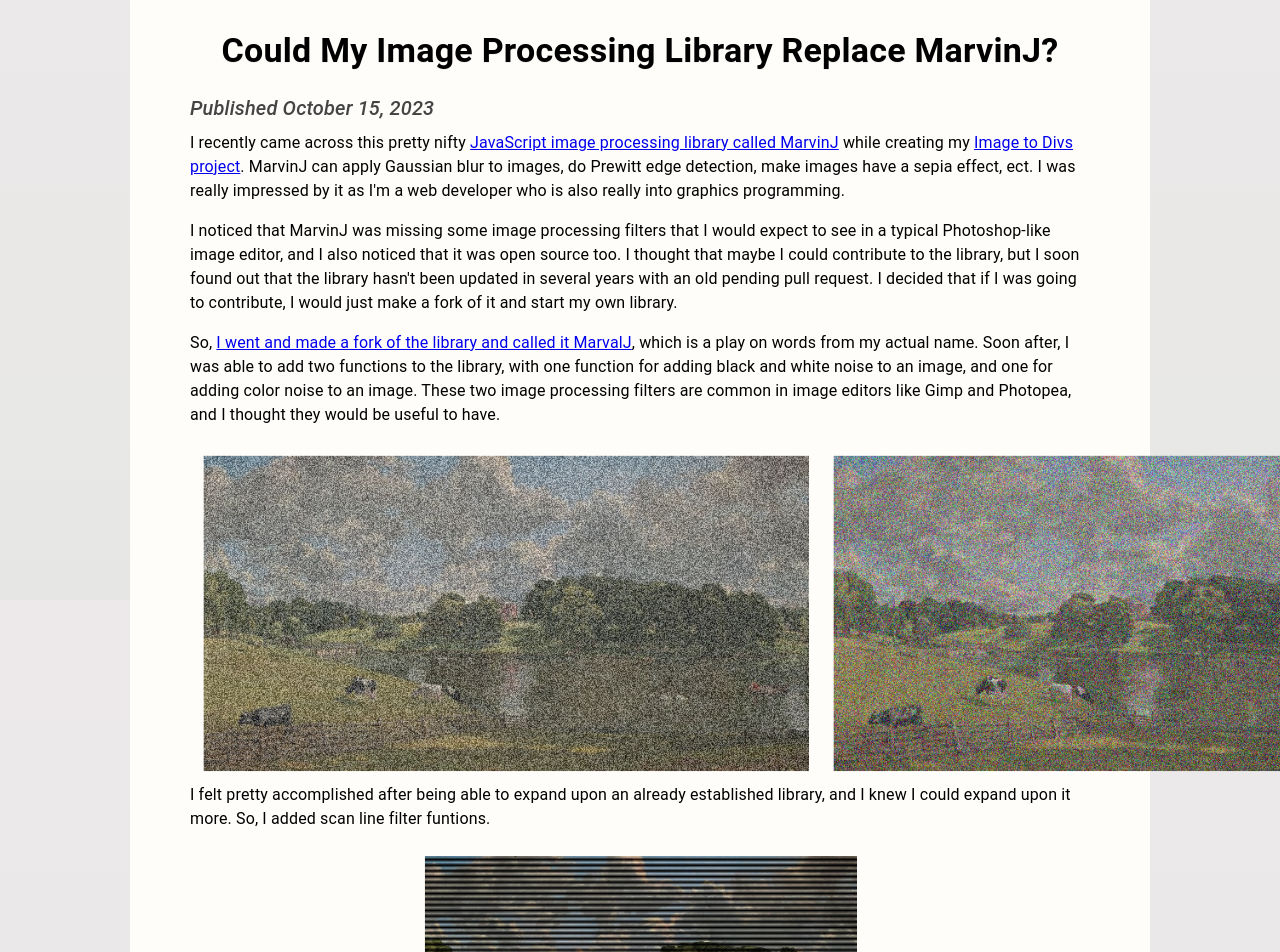
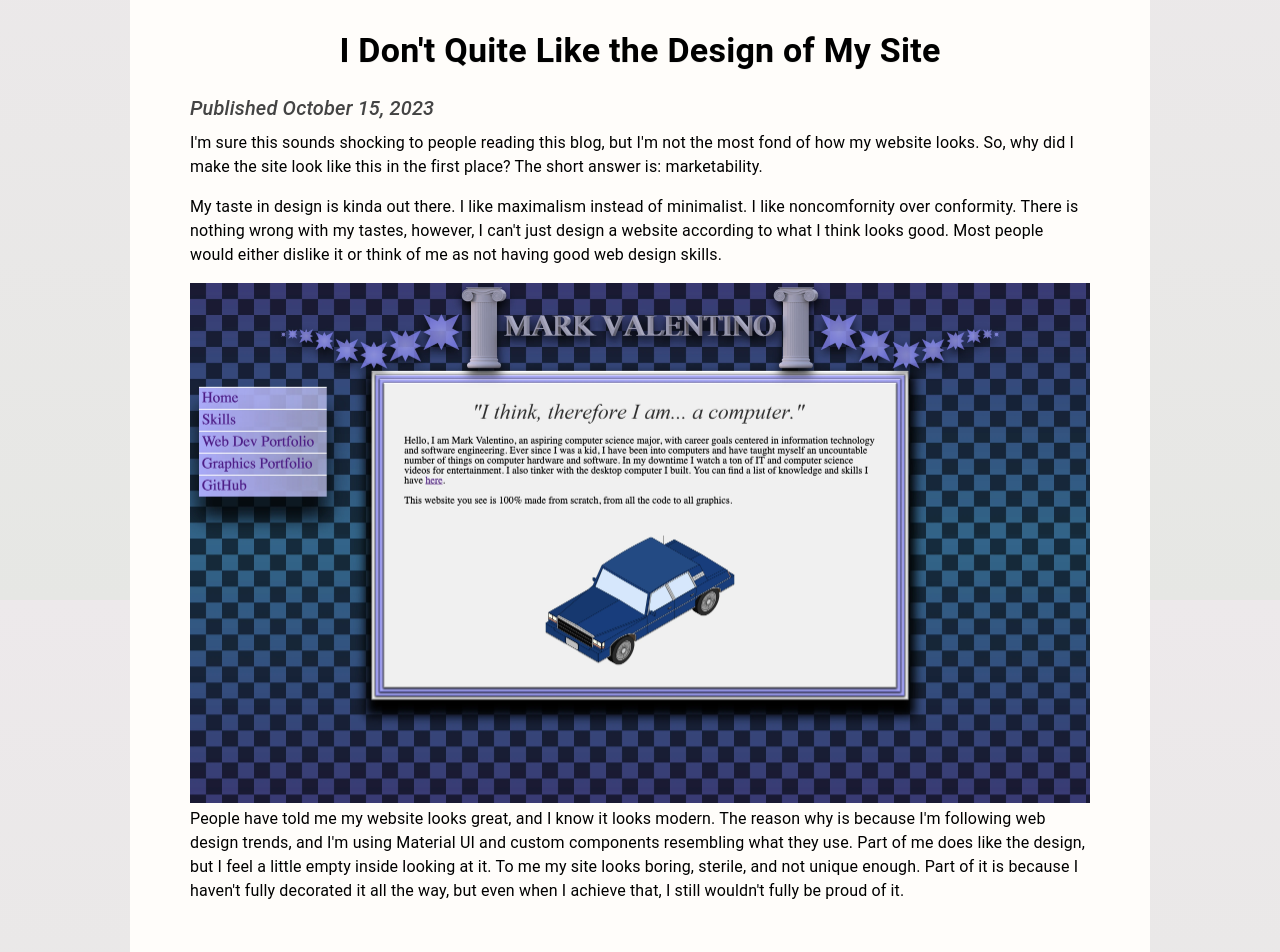
Before and after one commit to M-Valentino/M-Valentino_Node, a Next.js app: page /blog in a window 1280 px wide. Shown: the part 200-1152 px from the top of the page. Built offline with nearby package versions, Linux system fonts and the light colour scheme.

Commit message:
started making second blog post

```diff
--- a/src/pages/blog.jsx
+++ b/src/pages/blog.jsx
@@ -33,6 +33,45 @@ export default function Home() {
         <MainHeading shrinkFontOn={!isDesktopView} addMarginBottomOn={true}>
           Mark Valentino's Tech Blog
         </MainHeading>
+        <CustomPaper isDesktopView={isDesktopView}>
+          <SubHeading shrinkFontOn={isLargeMobileView}>
+            I Don't Quite Like the Design of My Site
+          </SubHeading>
+          <Typography
+            variant="h6"
+            gutterBottom
+            color="secondary"
+            style={{ fontStyle: "italic" }}
+          >
+            Published October 15, 2023
+          </Typography>
+          <Typography paragraph>
+            I'm sure this sounds shocking to people reading this blog, but I'm
+            not the most fond of how my website looks. So, why did I make the
+            site look like this in the first place? The short answer is:
+            marketability.
+          </Typography>
+          <Typography paragraph>
+            My taste in design is kinda out there. I like maximalism instead of
+            minimalist. I like noncomfornity over conformity. There is nothing
+            wrong with my tastes, however, I can't just design a website
+            according to what I think looks good. Most people would either
+            dislike it or think of me as not having good web design skills.
+          </Typography>
+          <img src="/blogImages/neocities_professional_website.webp" style={{width: "100%"}}/>
+          <Typography paragraph>
+            People have told me my website looks great, and I know it looks
+            modern. The reason why is because I'm following web design trends,
+            and I'm using Material UI and custom components resembling what they
+            use. Part of me does like the design, but I feel a little empty
+            inside looking at it. To me my site looks boring, sterile, and not
+            unique enough. Part of it is because I haven't fully decorated it
+            all the way, but even when I achieve that, I still wouldn't fully be
+            proud of it.
+          </Typography>
+
+        </CustomPaper>
+
         <CustomPaper isDesktopView={isDesktopView}>
           <SubHeading shrinkFontOn={isLargeMobileView}>
             Could My Image Processing Library Replace MarvinJ?
```
Also changed, not shown: public/blogImages/neocities_professional_website.webp (added).
